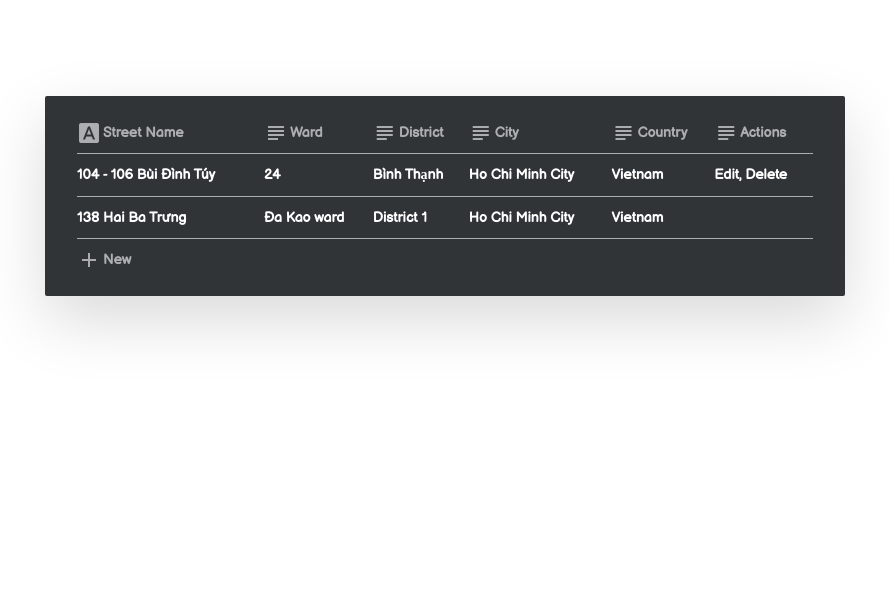
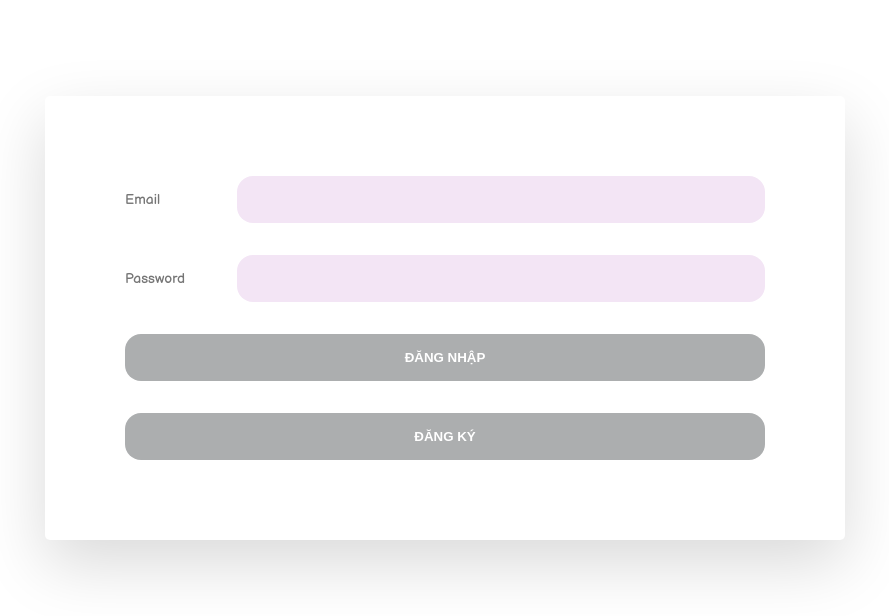
Before and after one commit to zymethyang/PJ6969, a React app: page / in a window 1280 px wide. Shown: the top 616 px of the page, without its empty margins (195-1084 px from the left). Built offline with nearby package versions, Linux system fonts and the light colour scheme.

Commit message:
[add feature] build login UI

```diff
--- a/src/App.js
+++ b/src/App.js
@@ -1,11 +1,11 @@
 import React from 'react';
-import Main from './page/Main';
+import Login from './page/Login';
 import './scss/styles.scss';
 
 function App() {
   return (
     <>
-      <Main />
+      <Login />
     </>
   );
 }
--- /dev/null
+++ b/src/layout/LoginForm.js
@@ -0,0 +1,49 @@
+import React from 'react';
+
+function LoginForm(props) {
+  const { onChange, onPressSignIn, onPressSignUp } = props;
+  return (
+    <form className="form__container">
+      <label
+        htmlFor="item-name-input"
+        className="form__username--label gray"
+      >
+        Email
+      </label>
+      <input
+        className="form__username--input"
+        name="email"
+        type="text"
+        onChange={onChange}
+      />
+      <label
+        className="form__password--label gray"
+        htmlFor="item-price-input"
+      >
+        Password
+      </label>
+      <input
+        className="form__password--input"
+        name="password"
+        type="text"
+        onChange={onChange}
+      />
+      <button
+        className="form__signin"
+        type="button"
+        onClick={() => onPressSignIn()}
+      >
+        Đăng nhập
+      </button>
+      <button
+        className="form__signup"
+        type="button"
+        onClick={() => onPressSignUp()}
+      >
+        Đăng ký
+      </button>
+    </form>
+  )
+}
+
+export default LoginForm;
--- /dev/null
+++ b/src/page/Login.js
@@ -0,0 +1,42 @@
+import React, { useState } from 'react';
+import LoginForm from '../layout/LoginForm';
+
+
+function onPressSignIn() {
+
+}
+
+function onPressSignUp() {
+
+}
+
+function Login() {
+  const [username, setUsername] = useState('');
+  const [password, setPassword] = useState('');
+
+  function onValueChange(e) {
+    const { name, value } = e.target;
+    switch (name) {
+      case 'email':
+        setUsername(value);
+        break;
+      case 'password':
+        setPassword(value);
+        break;
+      default:
+        break;
+    }
+  }
+
+  return (
+    <div className="login__container">
+      <LoginForm
+        onChange={(e) => onValueChange(e)}
+        onPressSignIn={() => onPressSignIn()}
+        onPressSignUp={() => onPressSignUp()}
+      />
+    </div>
+  )
+};
+
+export default Login;
--- a/src/scss/abstracts/variables.scss
+++ b/src/scss/abstracts/variables.scss
@@ -1,8 +1,13 @@
 // DECLARE COLOR
 $color-white: #ffffff;
+
 $color-black: #000000;
 $color-black-1: #acaeaf;
 $color-black-2: #303437;
 
+$color-gray: #757575;
+
+$color-purple-1: #f3e5f5;
+
 //DECLARE FONT
 $default-font: "Balsamiq Sans", cursive;
--- a/src/scss/base/utilities.scss
+++ b/src/scss/base/utilities.scss
@@ -1,5 +1,9 @@
 .white {
     color: $color-white;
+}
+
+.gray {
+    color: $color-gray;
 }
 
 .black-1 {
--- /dev/null
+++ b/src/scss/layout/login-form.scss
@@ -0,0 +1,103 @@
+.form {
+    &__container {
+        padding: 5rem;
+
+        display: grid;
+
+        grid-template-columns: 5rem 1fr;
+        grid-template-rows: 1fr 1fr 1fr 1fr;
+
+        column-gap: 2rem;
+        row-gap: 2rem;
+    }
+
+    &__username {
+        &--label {
+            grid-row: 1/2;
+            grid-column: 1/2;
+            align-self: center;
+        }
+
+        &--input {
+            grid-row: 1/2;
+            grid-column: 2/3;
+            align-self: center;
+            padding: 1rem;
+            border-width: 0;
+            border-radius: 1rem;
+            background-color: $color-purple-1;
+
+            &:focus {
+                outline: none;
+            }
+        }
+    }
+
+    &__password {
+        &--label {
+            grid-row: 2/3;
+            grid-column: 1/2;
+            align-self: center;
+        }
+
+        &--input {
+            grid-row: 2/3;
+            grid-column: 2/3;
+            align-self: center;
+            padding: 1rem;
+            border-width: 0;
+            border-radius: 1rem;
+            background-color: $color-purple-1;
+
+            &:focus {
+                outline: none;
+            }
+        }
+    }
+
+    &__signin {
+        grid-row: 3/4;
+        grid-column: 1/3;
+        align-self: center;
+        padding: 1rem;
+        border-width: 0;
+        border-radius: 1rem;
+        background-color: $color-black-1;
+        color: $color-white;
+        text-transform: uppercase;
+        font-weight: bold;
+
+        &:hover {
+            background-color: #9c27b0;
+            transition: all 0.6s;
+        }
+
+        &:hover::after {
+            background-color: $color-black-1;
+            transition: all 0.6s;
+        }
+    }
+
+    &__signup {
+        grid-row: 4/5;
+        grid-column: 1/3;
+        align-self: center;
+        padding: 1rem;
+        border-width: 0;
+        border-radius: 1rem;
+        background-color: $color-black-1;
+        color: $color-white;
+        text-transform: uppercase;
+        font-weight: bold;
+
+        &:hover {
+            background-color: #9c27b0;
+            transition: all 0.4s;
+        }
+
+        &:hover::after {
+            background-color: $color-black-1;
+            transition: all 0.6s;
+        }
+    }
+}
--- /dev/null
+++ b/src/scss/pages/login.scss
@@ -0,0 +1,9 @@
+.login {
+    &__container {
+        max-width: 50rem;
+        margin: 6rem auto;
+        background-color: $color-white;
+        border-radius: 5px;
+        box-shadow: 0 1.5rem 4rem rgba($color-black, 0.15);
+    }
+}
--- a/src/scss/styles.scss
+++ b/src/scss/styles.scss
@@ -9,5 +9,11 @@
 @import "./base/utilities.scss";
 
 // IMPORT COMPONENT
-@import "./components/main.scss";
 @import "./components/table.scss";
+
+// IMPORT LAYOUT
+@import "./layout/login-form.scss";
+
+// IMPORT PAGES
+@import "./pages/main.scss";
+@import "./pages/login.scss";
```
Also changed, not shown: src/component/ACL.js (added), src/scss/pages/main.scss (renamed from src/scss/components/main.scss).
